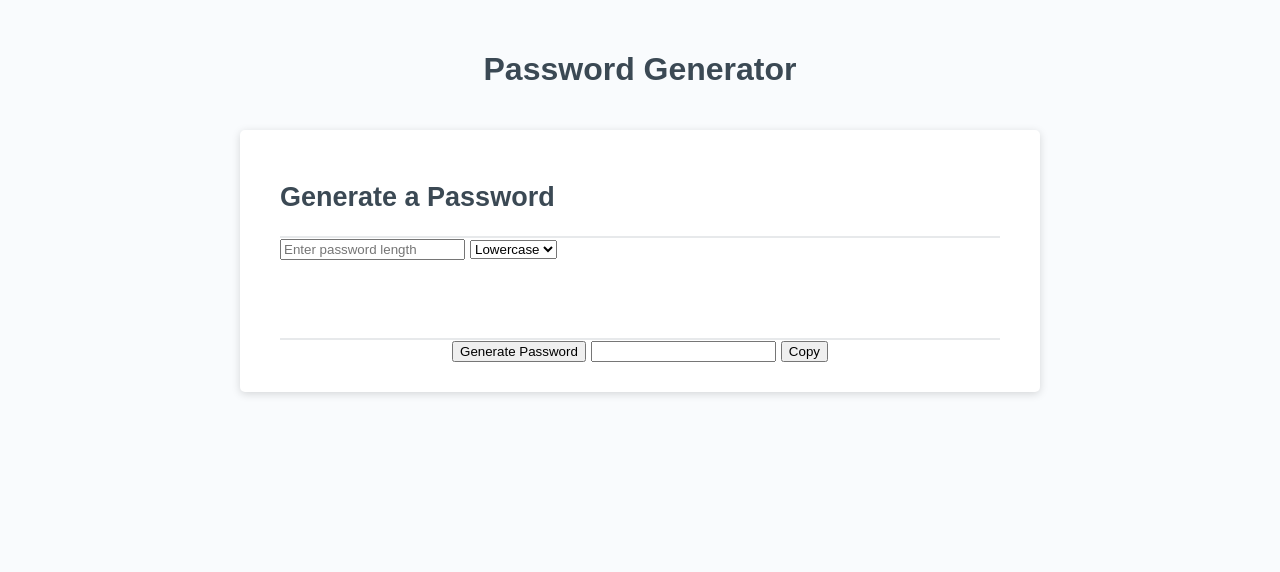
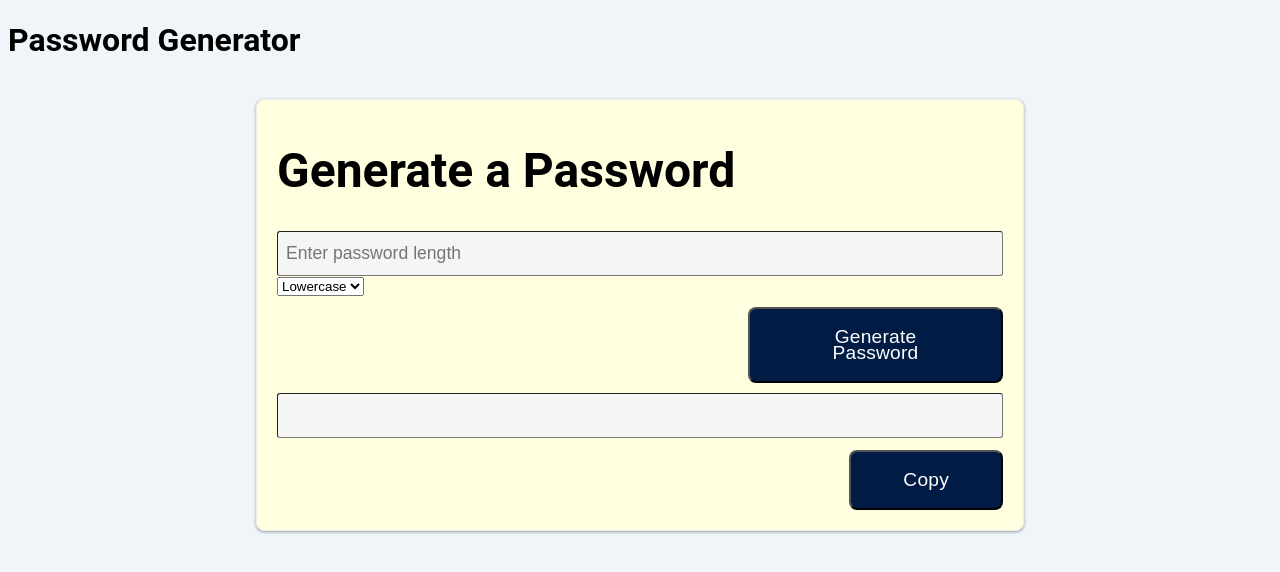
Before and after one commit to austin109lew/Password-Generator, a plain HTML site: page index.html in a window 1280 px wide. Drawn offline with Linux system fonts and the light colour scheme.

Commit message:
Update style.css from vs code

```diff
--- a/style.css
+++ b/style.css
@@ -4,134 +4,86 @@
   box-sizing: border-box;
 }
 
-html,
-body,
-.wrapper {
-  height: 100%;
-  margin: 0;
-  padding: 0;
+body {
+  font-size: 16px;
+  font-family: "Roboto", sans-serif;
+  background-color: #eff5f8;
 }
 
-body {
-  font-family: sans-serif;
-  background-color: #f9fbfd;
+h2 {
+  font-size: 3em;
+  margin: 0px;
+  margin-top: 0.45em;
+  margin-bottom: 0.45em;
 }
 
-.wrapper {
-  padding-top: 30px;
-  padding-left: 20px;
-  padding-right: 20px;
+button {
+  background-color: #001b44;
+  border-radius: 8px;
+  color: #fff;
+  cursor: pointer;
+  font-size: 1.2em;
+  letter-spacing: 0.21px;
+  line-height: 16px;
+  max-width: 255px;
+  padding: 20px 52px;
+  text-align: center;
+  transition-duration: 0.15s;
+  transition-property: background-color;
+  transition-timing-function: linear;
+  margin-top: 0.6em;
+  float: right;
 }
 
-header {
-  text-align: center;
-  padding: 20px;
-  padding-top: 0px;
-  color: hsl(206, 17%, 28%);
+.input-group {
+  margin-top: 10px;
+  margin-bottom: 10px;
+}
+
+label {
+  color: #212121;
+}
+
+input {
+  background-color: whitesmoke;
+  border-radius: 3px;
+  border-width: 1px;
+  color: #5f6368;
+  font-size: 1.1em;
+  height: 45px;
+  line-height: 20px;
+  margin: 0;
+  margin-top: 10px;
+  max-width: 100%;
+  padding: 8px 8px 8px 8px;
+  transition-delay: 0s, 0s;
+  transition-duration: 0.2s, 0.2s;
+  transition-property: background-color, color;
+  transition-timing-function: ease, ease;
+  vertical-align: middle;
+  width: 100%;
 }
 
 .card {
-  background-color: hsl(0, 0%, 100%);
-  border-radius: 5px;
-  border-width: 1px;
-  box-shadow: rgba(0, 0, 0, 0.15) 0px 2px 8px 0px;
-  color: hsl(206, 17%, 28%);
-  font-size: 18px;
-  margin: 0 auto;
-  max-width: 800px;
-  padding: 30px 40px;
+  display: block;
+  background-color:#FFFFE0;;
+  border: 1px solid #eceff1;
+  border-radius: 8px;
+  box-shadow: rgba(60, 64, 67, 0.3) 0 1px 2px 0,
+    rgba(60, 64, 67, 0.15) 0 1px 3px 1px;
+  margin: 40px auto;
+  padding: 20px;
+  width: 60vw;
 }
 
-.card-header::after {
-  content: " ";
-  display: block;
-  width: 100%;
-  background: #e7e9eb;
-  height: 2px;
-}
-
-.card-body {
-  min-height: 100px;
-}
-
-.card-footer {
-  text-align: center;
-}
-
-.card-footer::before {
-  content: " ";
-  display: block;
-  width: 100%;
-  background: #e7e9eb;
-  height: 2px;
-}
-
-.card-footer::after {
+.card::after {
   content: " ";
   display: block;
   clear: both;
 }
 
-.btn {
-  border: none;
-  background-color: hsl(360, 91%, 36%);
-  border-radius: 25px;
-  box-shadow: rgba(0, 0, 0, 0.1) 0px 1px 6px 0px rgba(0, 0, 0, 0.2) 0px 1px 1px
-    0px;
-  color: hsl(0, 0%, 100%);
-  display: inline-block;
-  font-size: 22px;
-  line-height: 22px;
-  margin: 16px 16px 16px 20px;
-  padding: 14px 34px;
-  text-align: center;
-  cursor: pointer;
+.clearfix::after {
+  content: " ";
+  display: block;
+  clear: both;
 }
-
-button[disabled] {
-  cursor: default;
-  background: #c0c7cf;
-}
-
-.float-right {
-  float: right;
-}
-
-#password {
-  -webkit-appearance: none;
-  -moz-appearance: none;
-  appearance: none;
-  border: none;
-  display: block;
-  width: 100%;
-  padding-top: 15px;
-  padding-left: 15px;
-  padding-right: 15px;
-  padding-bottom: 85px;
-  font-size: 1.2rem;
-  text-align: center;
-  margin-top: 10px;
-  margin-bottom: 10px;
-  border: 2px dashed #c0c7cf;
-  border-radius: 6px;
-  resize: none;
-  overflow: hidden;
-}
-
-@media (max-width: 690px) {
-  .btn {
-    font-size: 1rem;
-    margin: 16px 0px 0px 0px;
-    padding: 10px 15px;
-  }
-
-  #password {
-    font-size: 1rem;
-  }
-}
-
-@media (max-width: 500px) {
-  .btn {
-    font-size: 0.8rem;
-  }
-}
```
